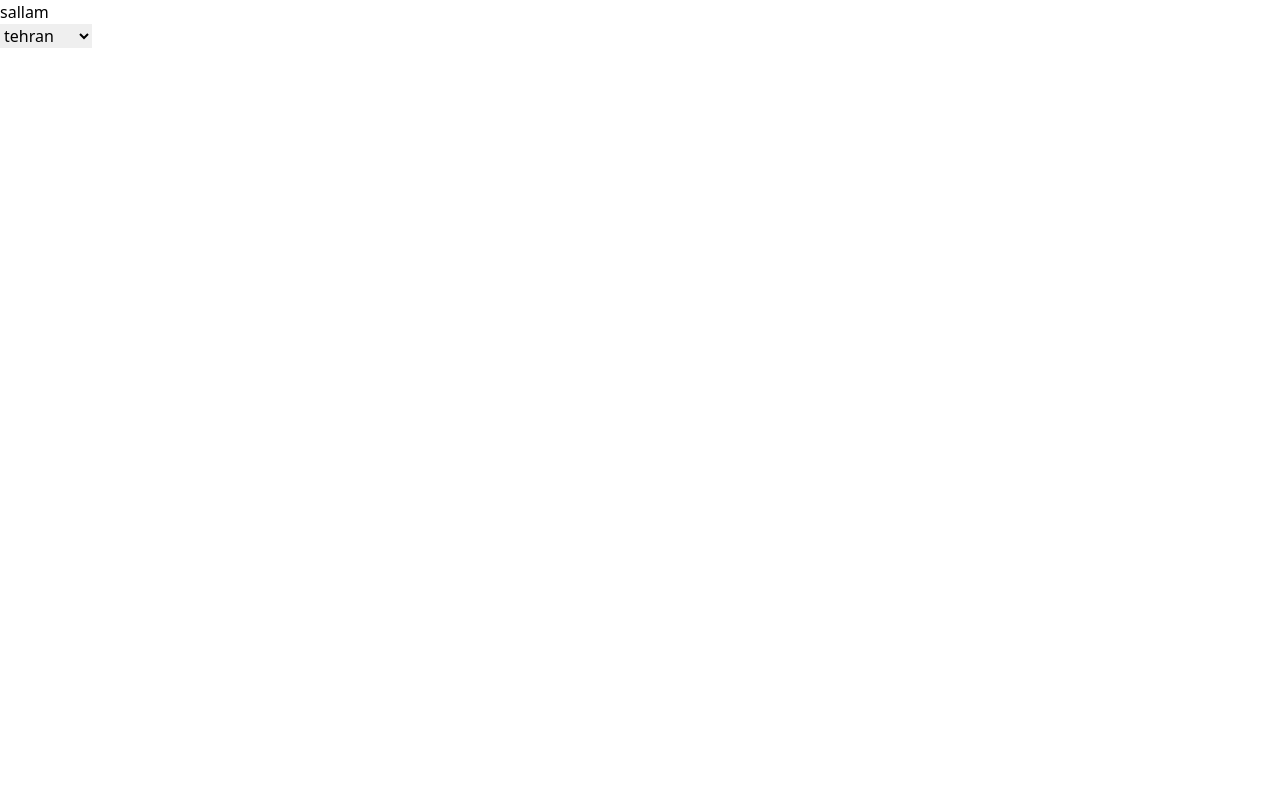
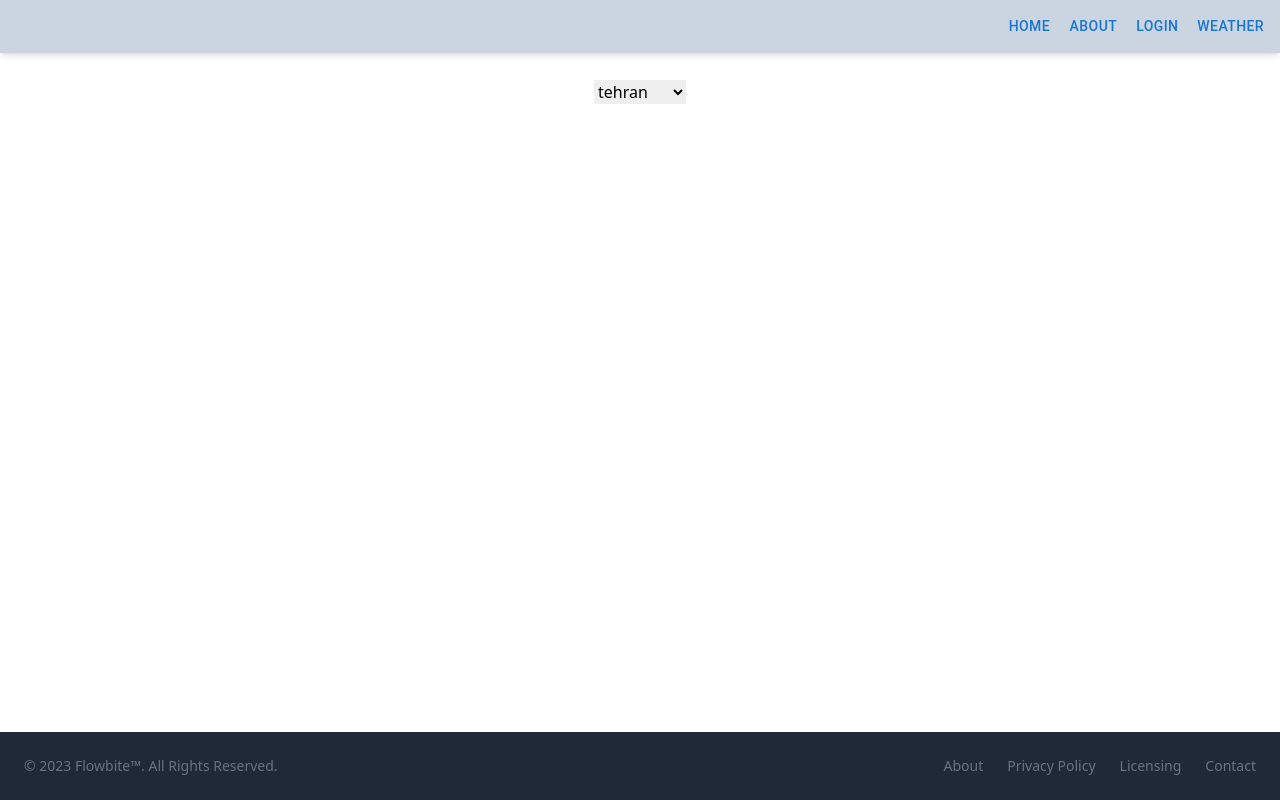
Before and after one commit to hosseinPaydara/test-app, a React (Create React App) app: page /weather in a window 1280 px wide. Built offline with nearby package versions, Linux system fonts and the light colour scheme.

Commit message:
fixed footer component

```diff
--- a/src/component/footer/Footer.jsx
+++ b/src/component/footer/Footer.jsx
@@ -2,9 +2,9 @@
 
 export default function Footer() {
     return (
+        <>
 
-
-        <footer className=" bottom-0 left-0 z-20 w-full p-4 bg-gray-800 shadow-lg md:flex md:items-center md:justify-between md:p-6 dark:bg-gray-800 dark:border-gray-600 ">
+        <footer className="absolute bottom-0 left-0 z-20 w-full p-4 bg-gray-800 shadow-lg md:flex md:items-center md:justify-between md:p-6 dark:bg-gray-800 dark:border-gray-600 ">
             <span className="text-sm text-gray-500 sm:text-center dark:text-gray-400 hover:underline">© 2023 <a href="https://flowbite.com/">Flowbite™</a>. All Rights Reserved.
             </span>
             <ul className="flex flex-wrap items-center mt-3 text-sm font-medium text-gray-500 dark:text-gray-400 sm:mt-0">
@@ -21,8 +21,9 @@ export default function Footer() {
                     <a href="#" className="hover:underline">Contact</a>
                 </li>
             </ul>
+
         </footer>
 
-
+        </>
     )
 }
--- a/src/pages/about/About.jsx
+++ b/src/pages/about/About.jsx
@@ -6,7 +6,7 @@ export default function About() {
   return (
     <>
       <NavBar />
-      <img src={img} alt="banner" className='mt-14 mb-6 h-80 w-full ' />
+      <img src={img} alt="banner" className='mt-14 mb-6 h-52 w-full ' />
       <h1 className='font-bold text-4xl text-center'>ABOUT</h1>
       <div className='flex justify-center  mt-10'>
         <h2 className='text-center sm:max-w-md md:max-w-lg mb-10 font-bold'> Est optio voluptatum veniam doloremque velit sunt dignissimos praesentium illum, mollitia natus in sit</h2>
@@ -30,12 +30,15 @@ export default function About() {
           reiciendis officia ut laboriosam earum ut laboriosam
           earum.mquam aliquam similique? Quam hic quod </p>
       </div>
-      <div className='flex flex-row gap-1 justify-center'>
+      <div className='flex flex-row gap-1 justify-center mb-52'>
         <button  className="bg-blue-500 hover:bg-blue-400 text-white font-bold py-2 px-4 border-b-4 border-blue-700 hover:border-blue-500 rounded">click</button>
         <button  className="bg-red-500 hover:bg-red-400 text-white font-bold py-2 px-4 border-b-4 border-red-700 hover:border-red-500 rounded">remove </button>
         <button  className="bg-pink-500 hover:bg-pink-400 text-white font-bold py-2 px-4 border-b-4 border-pink-700 hover:border-pink-500 rounded">edit </button>
       </div>
+      <footer className='shadow-md  fixed bottom-0 right-0 left-0'>
+
         <Footer/>
+      </footer>
     </>
   )
 }
--- a/src/pages/home/Home.jsx
+++ b/src/pages/home/Home.jsx
@@ -33,7 +33,7 @@ export default function Home() {
         {
           isLoading ? <Loading /> : (
             <>
-              <div className='flex flex-row justify-center flex-wrap gap-x-32 gap-y-5'>
+              <div className='flex flex-row justify-center flex-wrap gap-x-32 gap-y-5 mb-32'>
                 {
                   articl.map((article) => (
 
--- a/src/pages/login/LoginPage.jsx
+++ b/src/pages/login/LoginPage.jsx
@@ -3,6 +3,7 @@ import img from "../../imges/colgate-logo.png"
 import { useNavigate } from 'react-router-dom'
 import Input from '../../component/input/Input'
 import axios from 'axios'
+import NavBar from '../../component/navbar/Navbar'
 
 export default function LoginPage() {
   const navigte = useNavigate()
@@ -46,6 +47,7 @@ export default function LoginPage() {
   }
   return (
     <>
+    <NavBar/>
       <div className='flex gap-[20px] flex-col flex-wrap justify-center items-center content-center mt-52 text-right '>
         <div className='border border-gray-400  px-2 rounded-lg'>
           <form className="max-w-sm mx-auto " onSubmit={handelSubmit}>
--- a/src/pages/weather/Weather.jsx
+++ b/src/pages/weather/Weather.jsx
@@ -1,4 +1,6 @@
 import React from 'react'
+import NavBar from '../../component/navbar/Navbar'
+import Footer from '../../component/footer/Footer'
 
 export default function Weater() {
     const city =[
@@ -7,11 +9,9 @@ export default function Weater() {
         {name:'mashhad' , lat:'36.2972' , lon:'59.6067'}
     ]
   return (
-    <div>
-      <h1>
-
-      sallam
-      </h1>
+    <>
+    <NavBar/>
+    <div className='flex flex-row justify-center mt-20'>
       <select>
       {city.map((item)=>(
 
@@ -19,5 +19,7 @@ export default function Weater() {
         ))}
       </select>
     </div>
+        <Footer/>
+    </>
   )
 }
```
